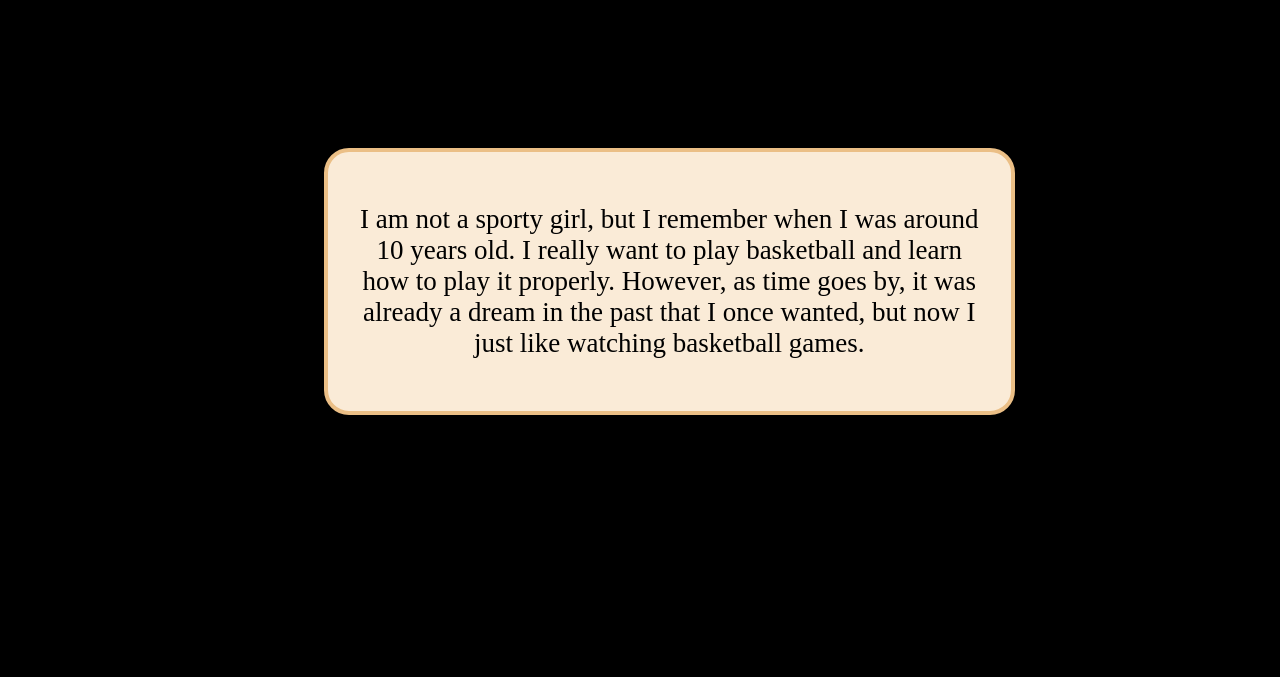
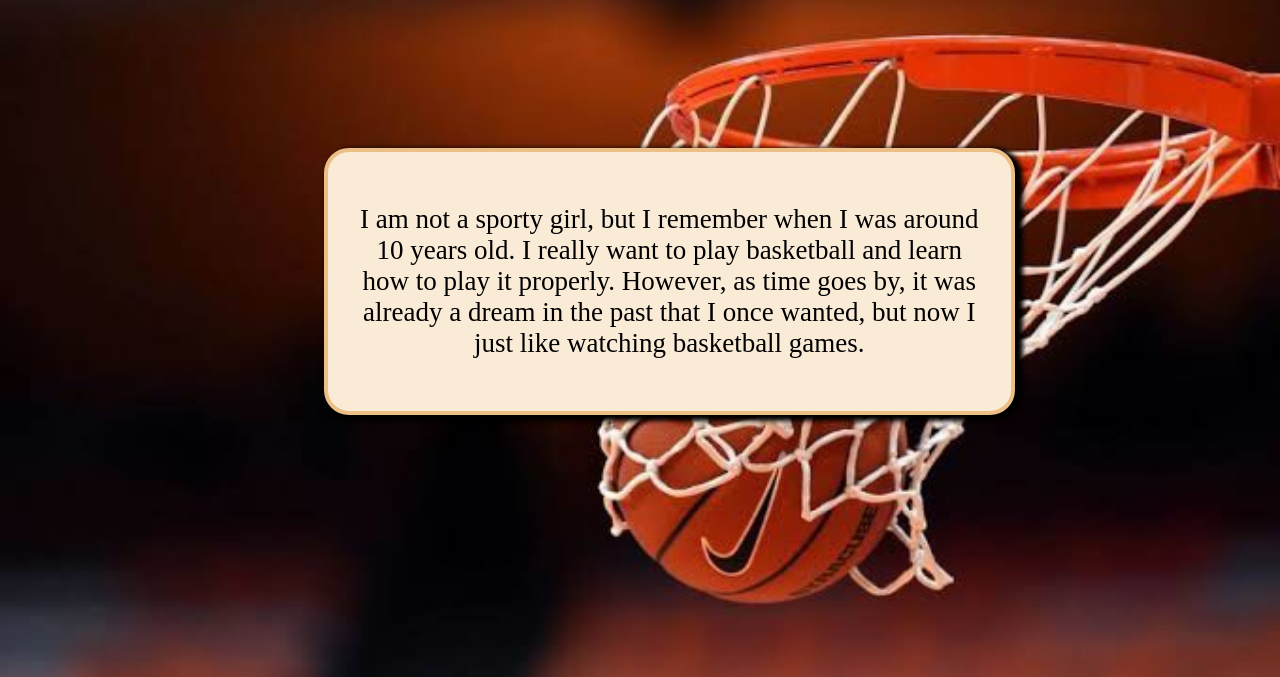
Before and after one commit to lynxzinxz/Sports, a plain HTML site: page index.html in a window 1280 px wide. Shown: the part 123-800 px from the top of the page. Drawn offline with Linux system fonts and the light colour scheme.

Commit message:
Update task2.css

```diff
--- a/task2.css
+++ b/task2.css
@@ -1,6 +1,6 @@
 body {
   background-color: black;
-  background-image: url(bball.jpg);
+  background-image: url(bball.jpeg);
   background-repeat: no-repeat;
   background-size:cover;
 
```
